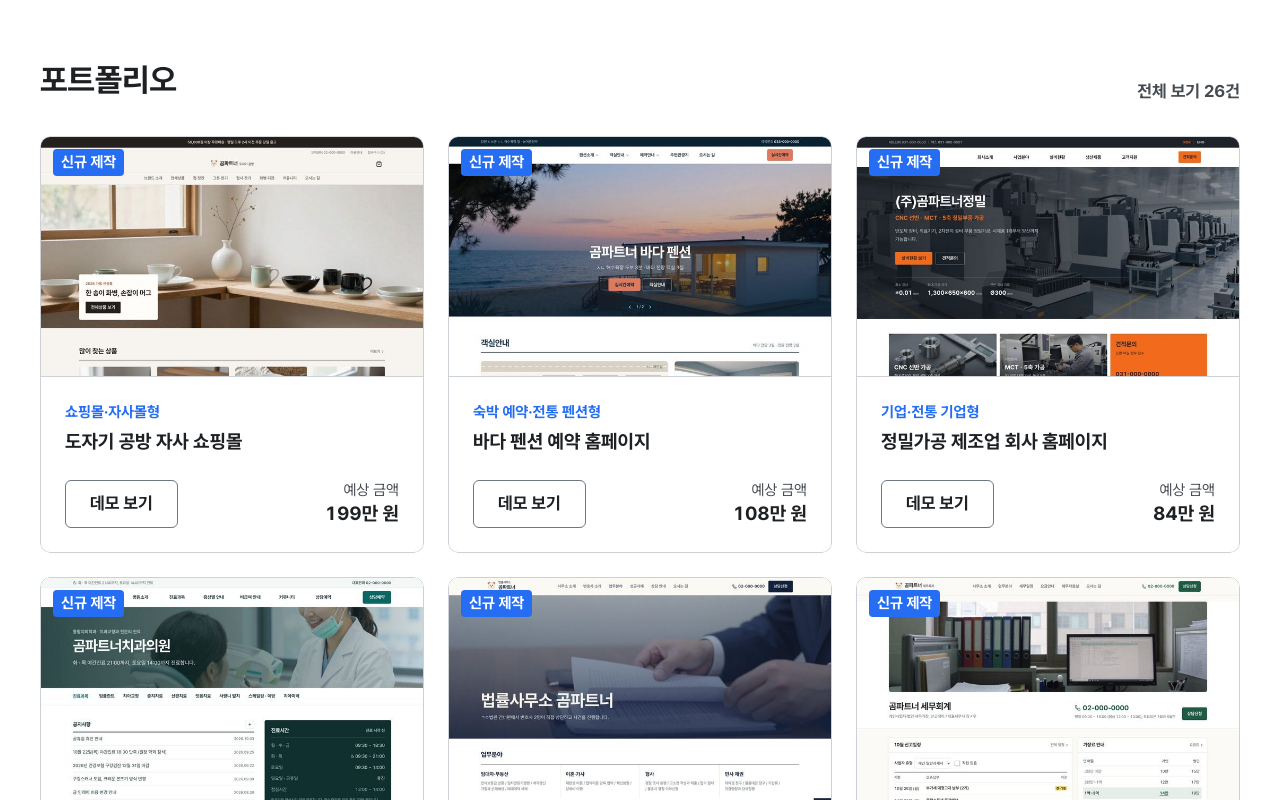
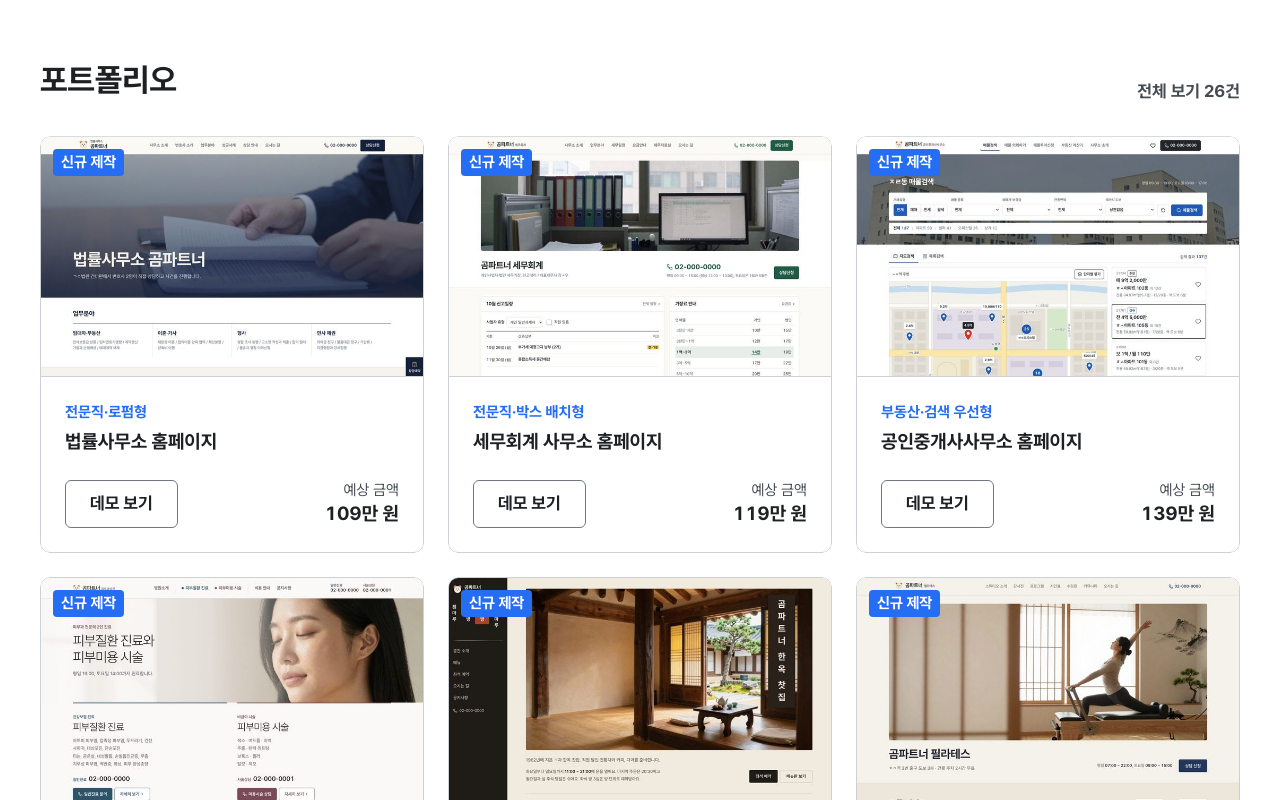
Before and after one commit to gompartner/gompartner.github.io, a Next.js app: page / in a window 1280 px wide. Shown: the part 760-1560 px from the top of the page. Built offline with nearby package versions, Linux system fonts and the light colour scheme; no server answers.

Commit message:
첫 화면 포트폴리오를 배너와 겹치지 않는 사례로

```diff
--- a/app/(site)/page.tsx
+++ b/app/(site)/page.tsx
@@ -29,8 +29,8 @@ export const metadata: Metadata = {
 const featuredIds = ["online-store", "pension", "company", "dental-homepage"];
 const featured = featuredIds.map((id) => projects.find((p) => p.id === id)!);
 
-// 포트폴리오 구간에 보여 줄 대표 6개. 판매량 순으로 고르고 전체는 /works에서 본다.
-const showcaseIds = ["online-store", "pension", "company", "dental-homepage", "law-firm", "tax-office"];
+// 포트폴리오 구간에 보여 줄 6개. 배너와 겹치지 않게 다른 업종으로 고르고 전체는 /works에서 본다.
+const showcaseIds = ["law-firm", "tax-office", "real-estate", "clinic-homepage", "hanok-cafe", "pilates-studio"];
 const showcase = showcaseIds.map((id) => projects.find((p) => p.id === id)!);
 
 const promises = ["1인 개발자가 직접 제작", "원본 소스 제공", "완료 후 1개월 무상 오류 수정"];
```
